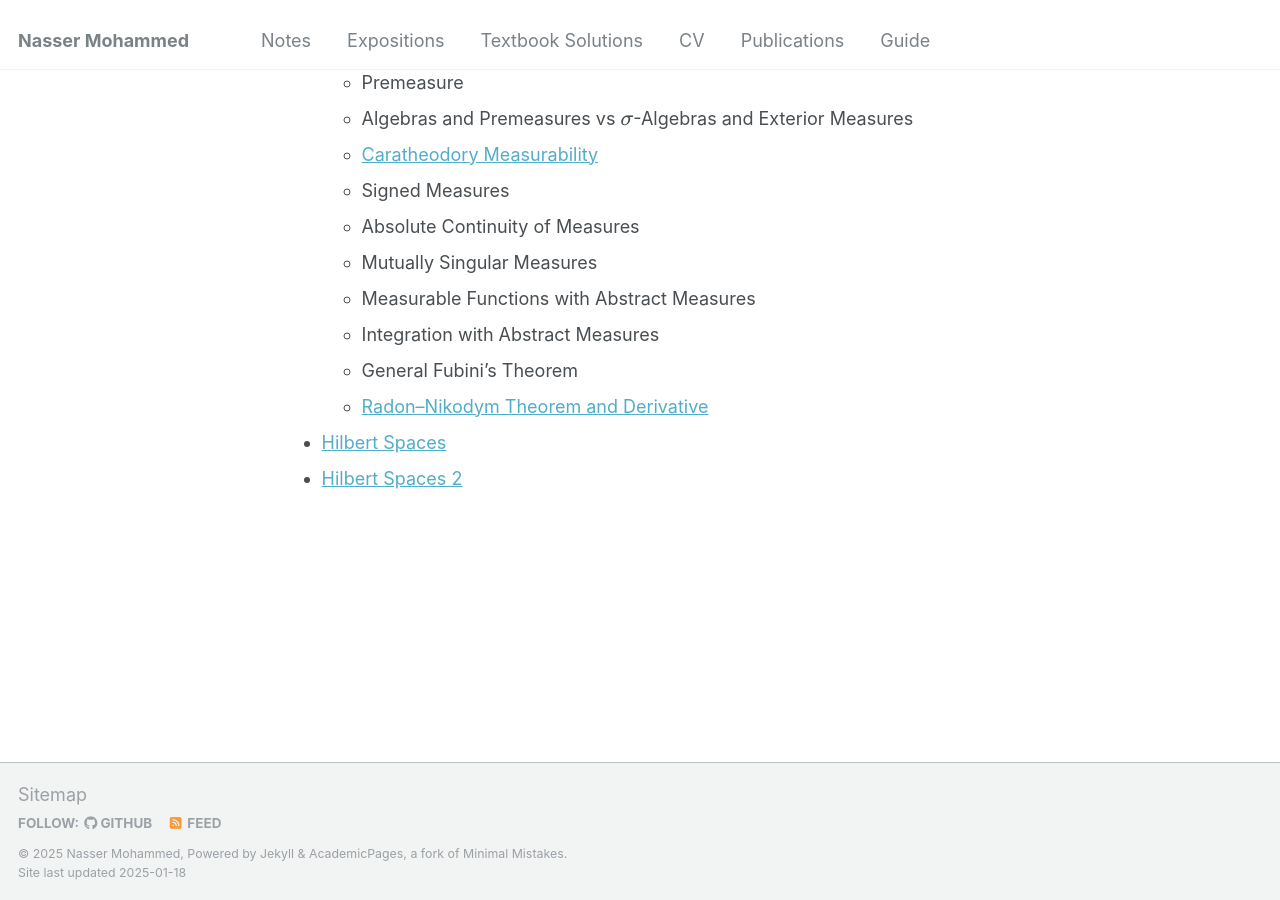
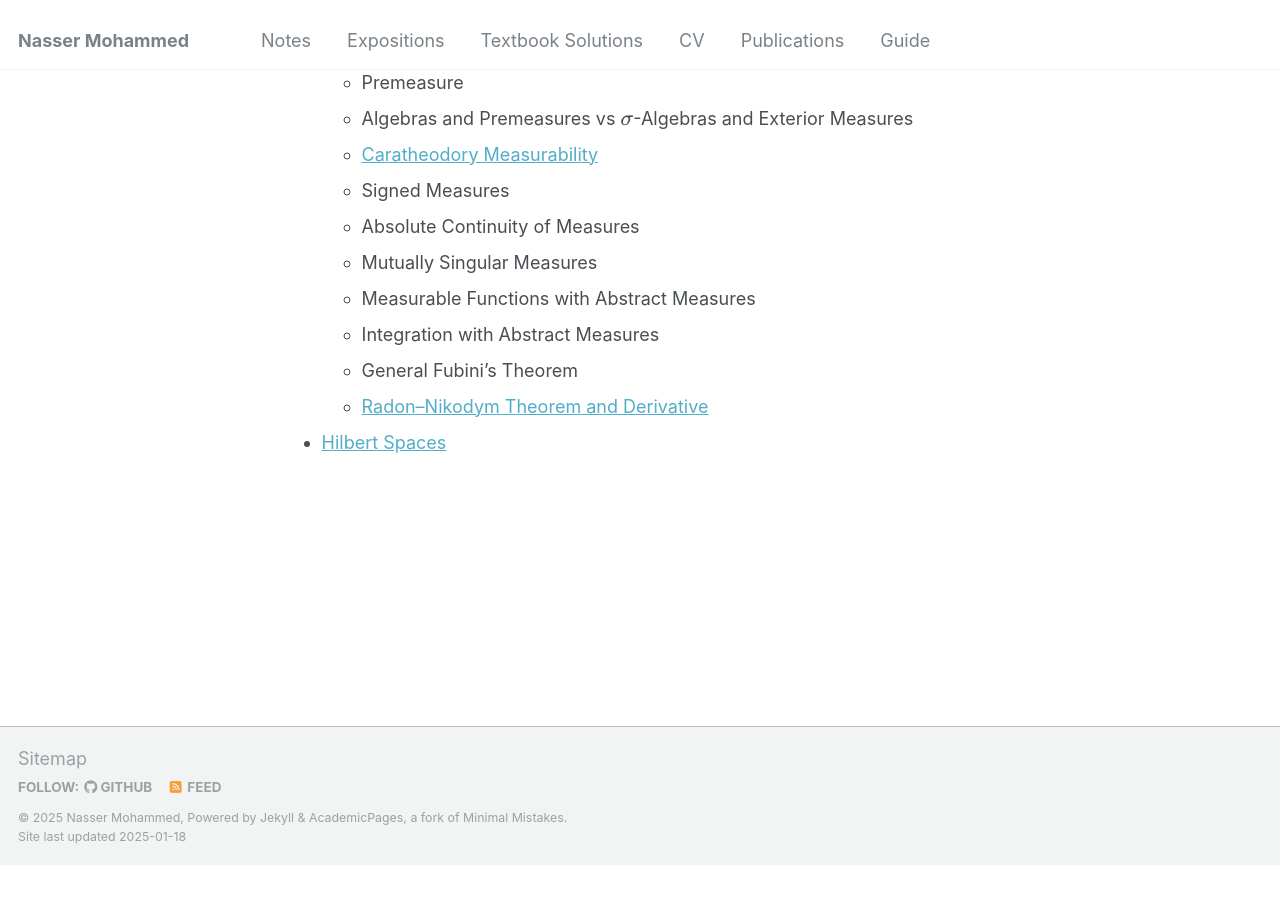
Before and after one commit to Nasser-Mohammed/Nasser-Mohammed.github.io, a Jekyll site: the page built from _pages/notes/analysis/missing.md, in a window 1280 px wide and 900 px high, scrolled down 597 px. Built offline with Jekyll 4.4.1, drawn with Linux system fonts in a browser that asks for light colours; after the commit the page ends 1461 px from its top, so only the background shows below that.

Commit message:
Update missing.md

```diff
--- a/_pages/notes/analysis/missing.md
+++ b/_pages/notes/analysis/missing.md
@@ -8,9 +8,9 @@
 The topics covered so far is not an exhaustive treatment of measure theory, rather some of the most "notable" results and simply the ones I understood best. Below is a list of most of the other important topics that I could not go into detail on (either from lack of knowledge, time, or material). The abstract measure theory section seems like a lot, but most of it is pretty intuitive after going through Lebesgue measure theory.
 
 
-- [Fubini's and Tonelli's Theorems](https://en.wikipedia.org/wiki/Fubini%27s_theorem)
-- [Lp Theory](https://en.wikipedia.org/wiki/Lp_space)
-  - [Holder's Inequality](https://en.wikipedia.org/wiki/H%C3%B6lder%27s_inequality)
+- <a href="https://en.wikipedia.org/wiki/Fubini%27s_theorem" target="_blank">Fubini's and Tonelli's Theorems</a>
+- <a href="https://en.wikipedia.org/wiki/Lp_space" target="_blank">Lp Theory</a>
+  - <a href="https://en.wikipedia.org/wiki/H%C3%B6lder%27s_inequality" target="_blank">Holder's Inequality</a>
   - Holder Conjugates
   - Young's Inequality for Convolutions
 - Abstract Measure Theory
@@ -20,13 +20,12 @@
   - Exterior Measure
   - Premeasure
   - Algebras and Premeasures vs \\(\sigma\\)-Algebras and Exterior Measures
-  - [Caratheodory Measurability](https://en.wikipedia.org/wiki/Carath%C3%A9odory%27s_criterion)
+  - <a href="https://en.wikipedia.org/wiki/Carath%C3%A9odory%27s_criterion" target="_blank">Caratheodory Measurability</a>
   - Signed Measures
   - Absolute Continuity of Measures
   - Mutually Singular Measures
   - Measurable Functions with Abstract Measures
   - Integration with Abstract Measures
   - General Fubini's Theorem
-  - [Radon–Nikodym Theorem and Derivative](https://en.wikipedia.org/wiki/Radon%E2%80%93Nikodym_theorem)
-- [Hilbert Spaces](https://en.wikipedia.org/wiki/Hilbert_space)
-- <a href="[https://example.com](https://en.wikipedia.org/wiki/Hilbert_space)" target="_blank">Hilbert Spaces 2</a>
+  - <a href="https://en.wikipedia.org/wiki/Radon%E2%80%93Nikodym_theorem" target="_blank">Radon–Nikodym Theorem and Derivative</a>
+- <a href="https://en.wikipedia.org/wiki/Hilbert_space" target="_blank">Hilbert Spaces</a>
```
